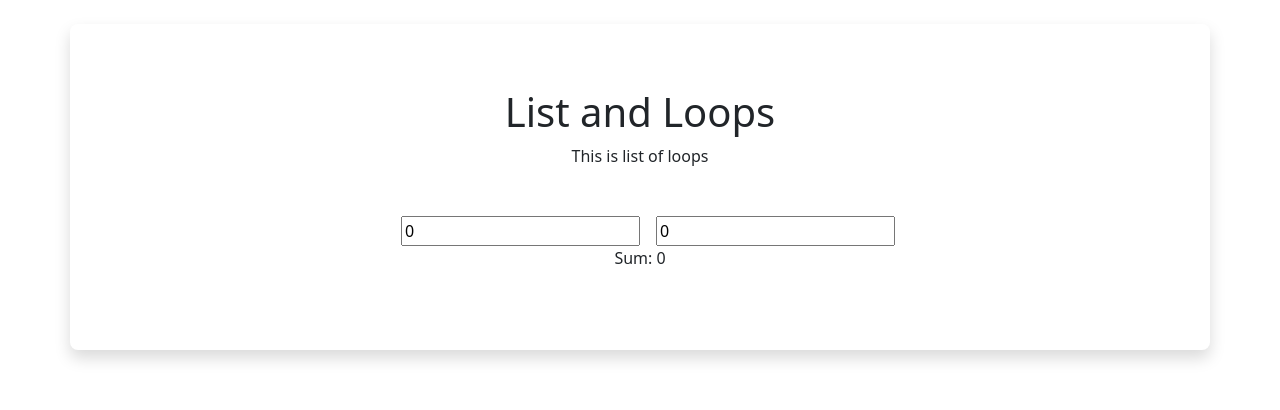
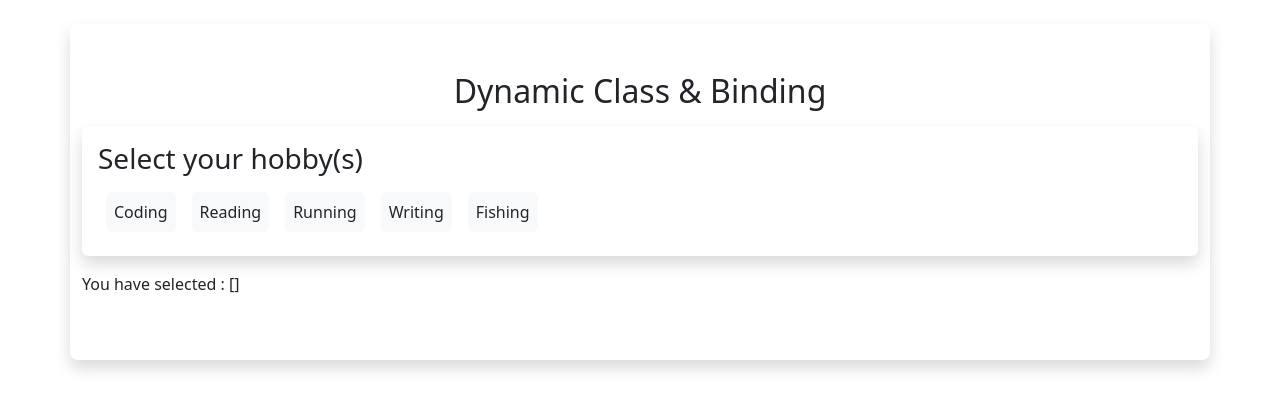
Before and after one commit to rahmanabdur1/Dynamic-class--style-vue-js03, a plain HTML site: page index.html in a window 1280 px wide. Drawn offline with nearby package versions, Linux system fonts and the light colour scheme.

Commit message:
first commit

```diff
--- a/index.html
+++ b/index.html
@@ -5,58 +5,59 @@
     <meta charset="UTF-8">
     <meta http-equiv="X-UA-Compatible" content="IE=edge">
     <meta name="viewport" content="width=device-width, initial-scale=1.0">
-    <title>Computed Property with Dark Mode</title>
+    <title>Dynamic Class & Binding vue</title>
     <link href="https://cdn.jsdelivr.net/npm/bootstrap@5.3.0-alpha3/dist/css/bootstrap.min.css" rel="stylesheet"
         integrity="sha384-KK94CHFLLe+nY2dmCWGMq91rCGa5gtU4mk92HdvYe+M/SXH301p5ILy+dN9+nJOZ" crossorigin="anonymous">
-
-    <script src="https://unpkg.com/vue@3/dist/vue.global.js"></script>
+    <style>
+        .bg-primary {
+            background-color: orangered;
+            color: white;
+        }
+    </style>
 </head>
 
 <body>
     <div id="app" class="container rounded-3 shadow py-5 mt-4">
-        <div class="p-3  text-center">
-            <h1>List and Loops</h1>
-            <p>This is list of loops</p>
+        <h2 class="text-center">Dynamic Class & Binding</h2>
+        <div class="mt-3 p-3 shadow rounded">
+            <h3> Select your hobby(s)</h3>
+            <div class="d-flex">
+                <span v-for="hobby in hobbies" class=" p-2
+                    bg-light rounded m-2" style="cursor: pointer;" @click="anyHobby(hobby)">{{hobby}}</span>
+                <!-- :class={" bg-primary": sele.in(h)} -->
+            </div>
         </div>
-        <div class="p-3 text-center">
-            <input class="mx-3" v-model="num1" type="number">
-            <input v-model="num2" type="number">
-            <p>Sum: {{ sum }}</p>
-        </div>
+        <p class="mt-3">You have selected : {{selectedHobbies}}</p>
     </div>
+    <script src="https://unpkg.com/vue@3/dist/vue.global.js"></script>
     <script>
         const app = Vue.createApp({
             data() {
                 return {
-                    num1: 0,
-                    num2: 0,
+                    hobbies: ["Coding", "Reading", "Running", "Writing", "Fishing"],
+                    selectedHobbies: [],
                 }
             },
-            created() {
-                if (localStorage.getItem('num1') !== null) {
-                    this.num1 = parseInt(localStorage.getItem('num1'))
+            methods: {
+                anyHobby(hobby) {
+                    if (this.selectedHobbies.indexOf(hobby) !== -1) {
+                        return this.removeHobby(hobby);
+                    }
+                    this.selectedHobbies.push(hobby)
+                },
+                removeHobby(hobby) {
+                    const index = this.selectedHobbies.indexOf(hobby)
+                    if (index > -1) {
+                        this.selectedHobbies.splice(index, 1)
+
+                    }
                 }
-                if (localStorage.getItem('num2') !== null) {
-                    this.num2 = parseInt(localStorage.getItem('num2'))
-                }
-            },
-            computed: {
-                sum() {
-                    return this.num1 + this.num2;
-                }
-            },
-            watch: {
-                num1(newVal) {
-                    localStorage.setItem('num1', newVal.toString())
-                },
-                num2(newVal) {
-                    localStorage.setItem('num2', newVal.toString())
-                },
-            },
+            }
         })
 
         app.mount('#app')
     </script>
+
 </body>
 
 </html>
```
Also changed, not shown: app.js (added, +25 -0 lines), computed/app.js (deleted).
